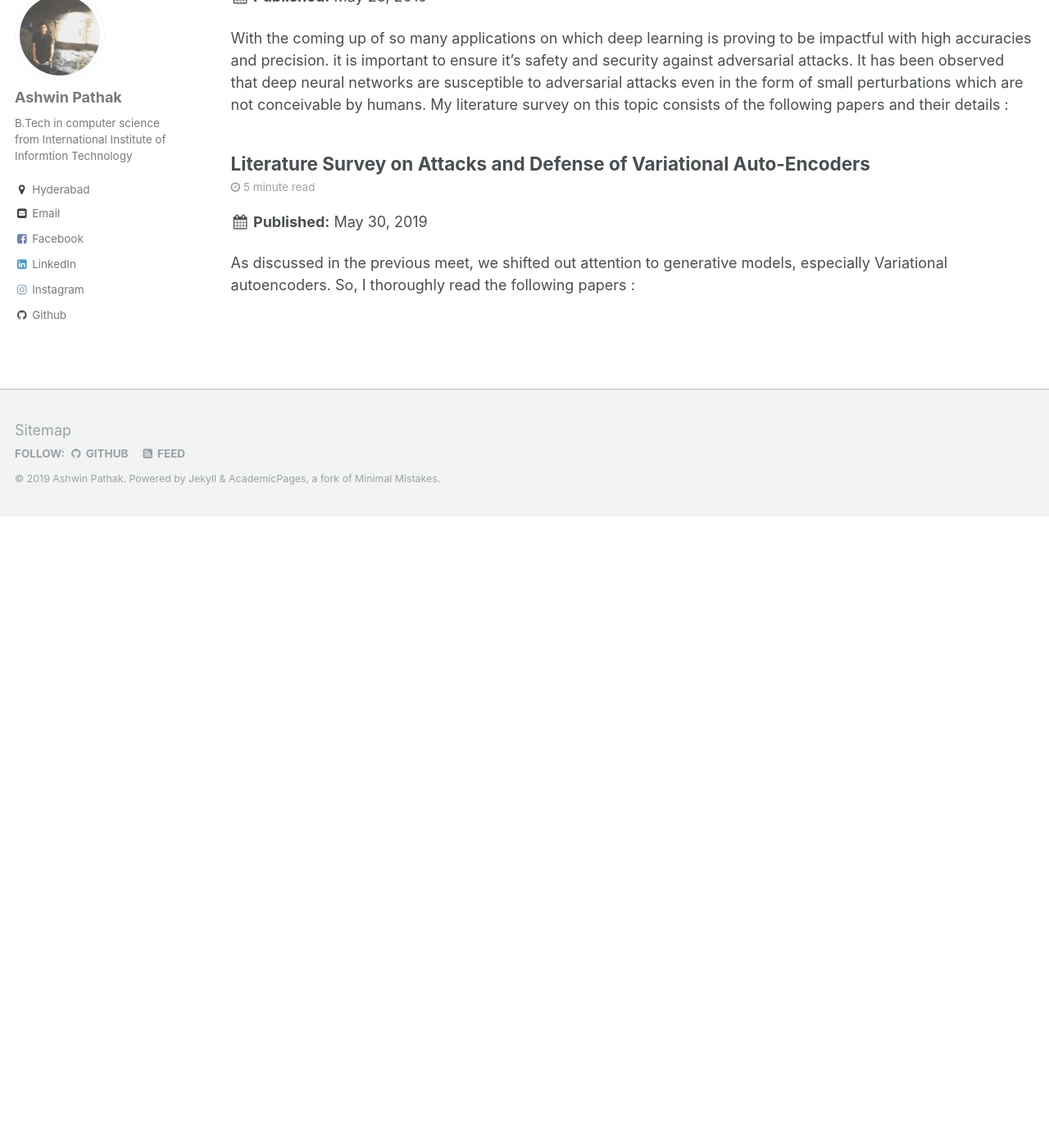
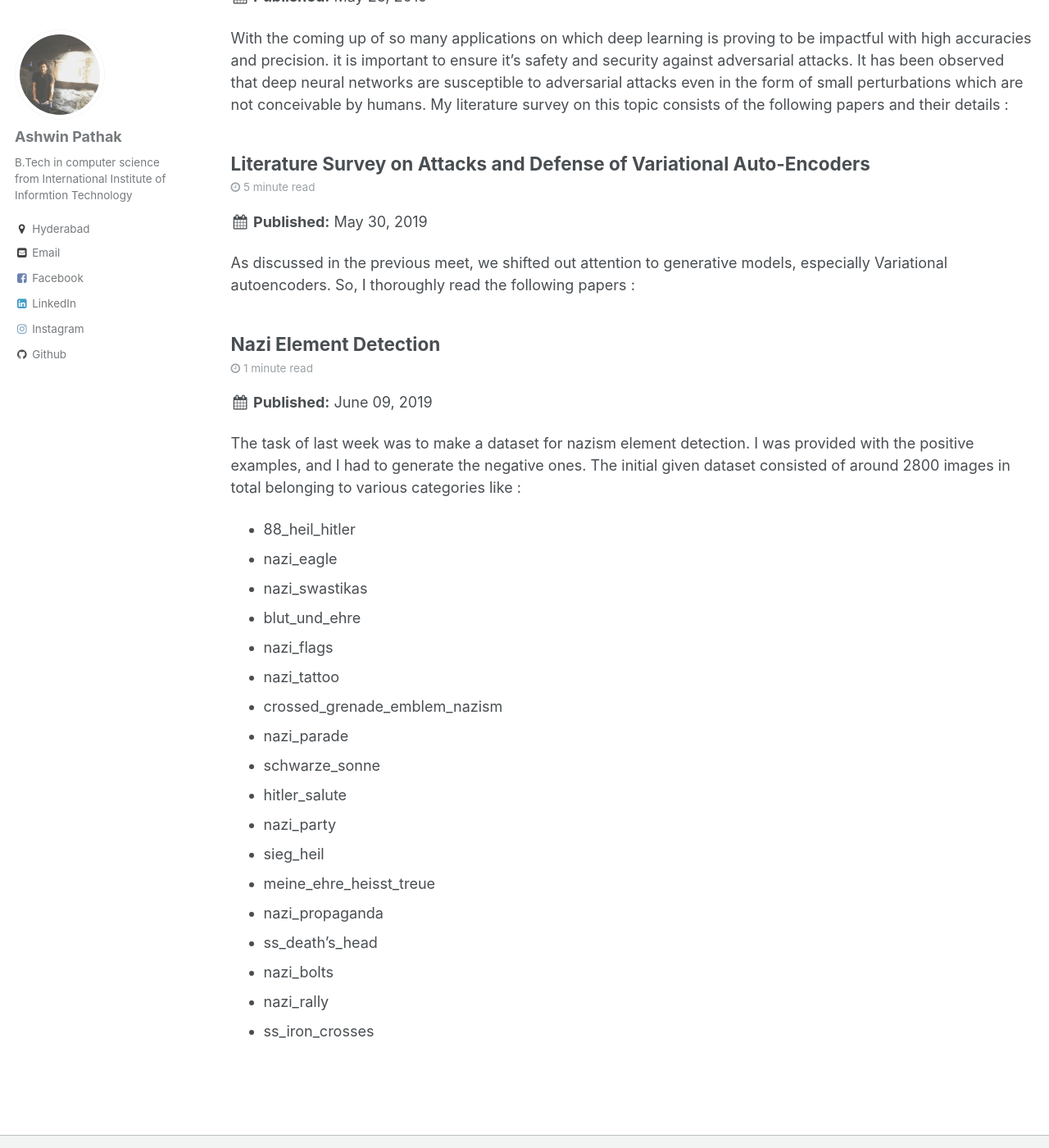
Before and after one commit to ashwinpathak20/ashwinpathak20.github.io, a Jekyll site: the page built from _pages/icarcnr.html, in a window 1280 px wide and 1400 px high, scrolled down 303 px. Shown: the whole window at 82% size. Built offline with Jekyll 4.4.1, drawn with Linux system fonts in a browser that asks for light colours; before the commit the page ends 933 px from its top, so only the background shows below that.

Commit message:
Update 2019-06-09-blog-post-3.md

```diff
--- a/_icarcnr/2019-06-09-blog-post-3.md
+++ b/_icarcnr/2019-06-09-blog-post-3.md
@@ -1,4 +1,16 @@
-The task of this week was to make a dataset for nazism element detection. I was provided with the positive examples, and I had to generate the negative ones. The initial given dataset consisted of around 2800 images in total belonging to various categories like :
+---
+title: 'Nazi Element Detection'
+date: 2019-06-09
+permalink: /icarcnr/2019/05/blog-post-3/
+tags:
+  - Adversarial Attacks
+  - DNN
+  - Defense agains Adversarial Attacks
+  - Survey
+  - Computer Vision
+---
+
+The task of last week was to make a dataset for nazism element detection. I was provided with the positive examples, and I had to generate the negative ones. The initial given dataset consisted of around 2800 images in total belonging to various categories like :
  - 88_heil_hitler
  - nazi_eagle
  - nazi_swastikas
@@ -18,7 +30,7 @@
  -  nazi_rally
  -  ss_iron_crosses
 
-So, I generated the negative examples using [Google Images Download](https://github.com/hardikvasa/google-images-download/blob/master/README.rst) library. The negative examples that I generated were using keywords like :
+The images of the negative examoles should look like the positive exmples. So, I generated the negative examples using [Google Images Download](https://github.com/hardikvasa/google-images-download/blob/master/README.rst) library. The negative examples that I generated were using keywords like :
 - salute
 - rally
 - sun
```
